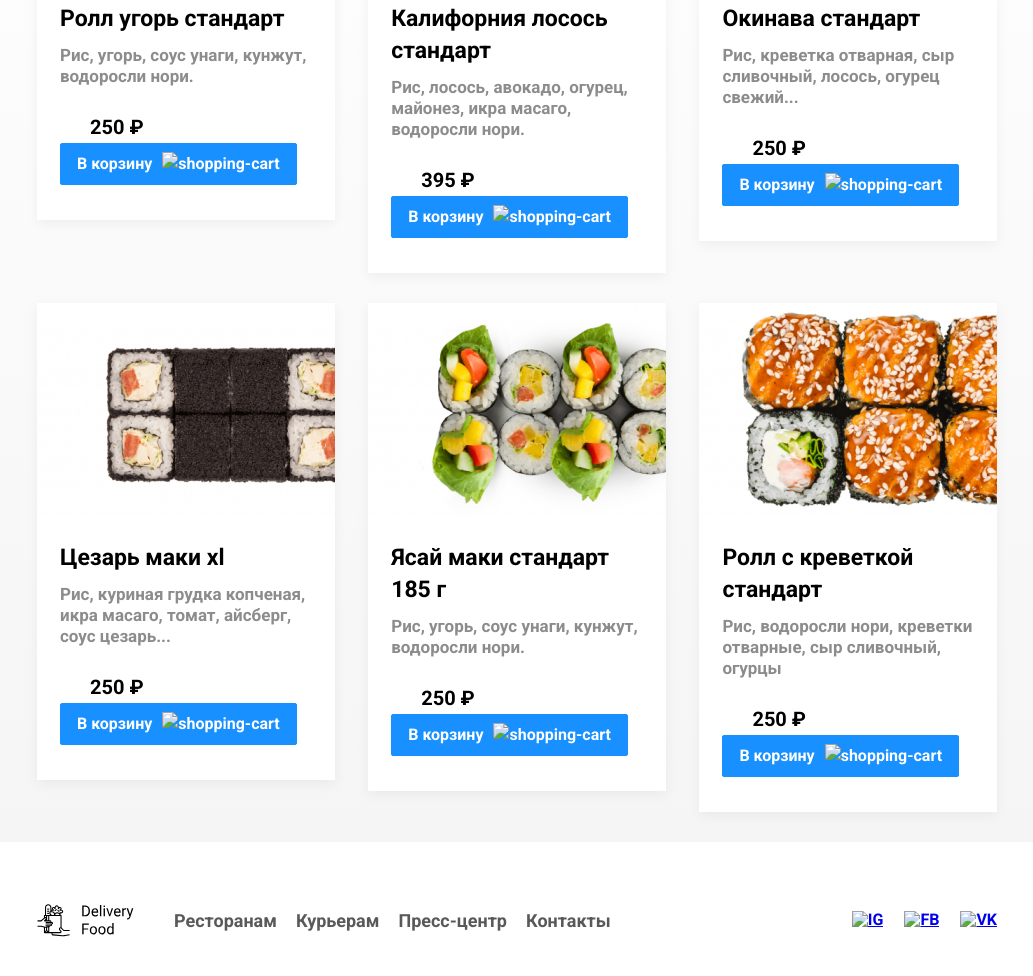
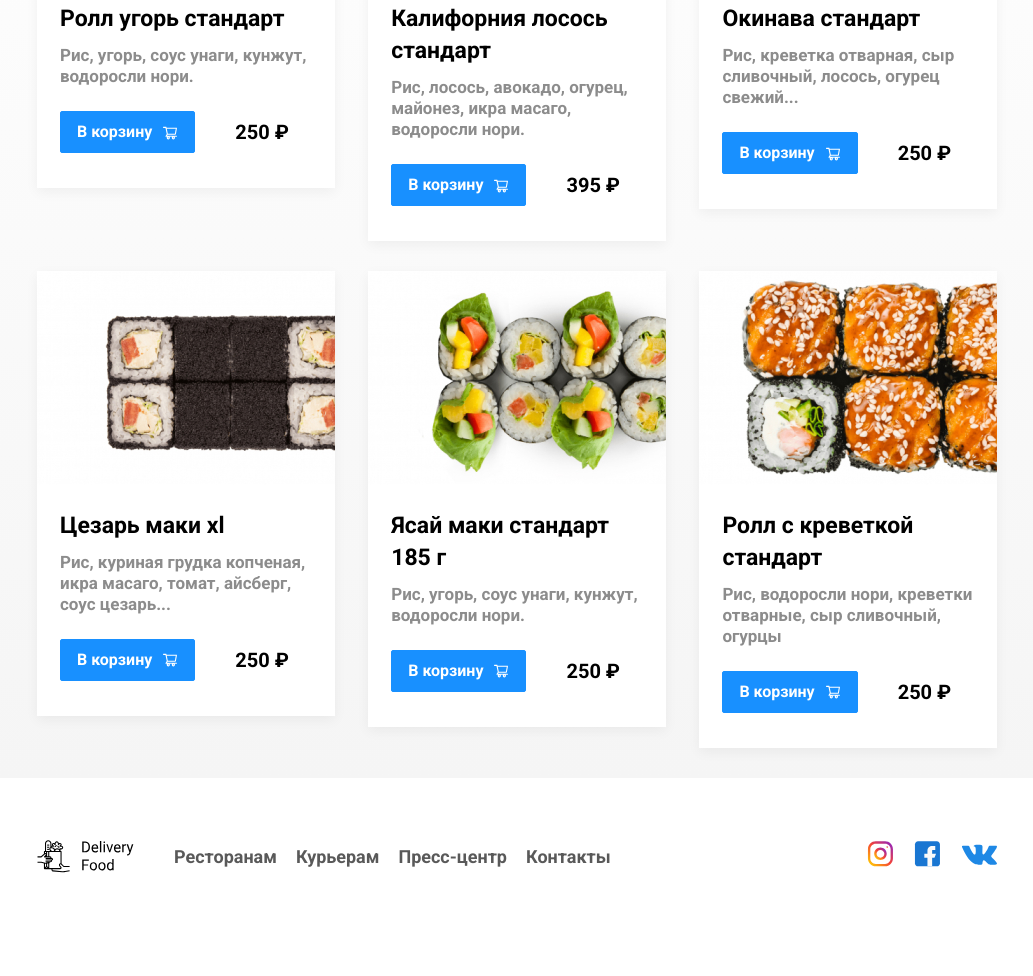
Before and after one commit to avata6/delivery-food-, a plain HTML site: page restaurant.html in a window 1280 px wide. Shown: the part 446-1422 px from the top of the page, without its empty margins (123-1156 px from the left). Drawn offline with Linux system fonts and the light colour scheme; the site is published under a folder, as on GitHub Pages, so addresses that start at the root find nothing.

Commit message:
Update restaurant.html

```diff
--- a/restaurant.html
+++ b/restaurant.html
@@ -15,7 +15,7 @@
       <header class="header">
         <!-- Логотип -->
         <a href="index.html" class="logo" >
-          <img src="/img/logo.svg" alt="Logo" class="Logo" />
+          <img src="img/logo.svg" alt="Logo" class="Logo" />
         </a>
         <input
           type="text"
@@ -40,7 +40,7 @@
           <div class="section-heading">
           <h2 class="section-title">Тануки</h2>
          <div class="card-info">
-         <div class="rating"><img src="/img/star.svg" alt="rating" class="rating-star" > 4.0</div>
+         <div class="rating"><img src="img/star.svg" alt="rating" class="rating-star" > 4.0</div>
          <div class="price">От 1200 ₽</div>
          <div class="category">Море продукты</div>
         </div>
@@ -60,7 +60,7 @@
         <div class="card-buttons">
           <button class="button button-primary">
           <span class="button-card-text">В корзину</span>
-          <img src="/img/shopping-cart.svg" alt="shopping-cart" class="card-button-image" >
+          <img src="img/shopping-cart.svg" alt="shopping-cart" class="card-button-image" >
           </button>
           <strong class="card-price-bold">250 ₽</strong>
         </div>
@@ -81,7 +81,7 @@
         <div class="card-buttons">
           <button class="button button-primary">
           <span class="button-card-text">В корзину</span>
-          <img src="/img/shopping-cart.svg" alt="shopping-cart" class="card-button-image" >
+          <img src="img/shopping-cart.svg" alt="shopping-cart" class="card-button-image" >
           </button>
           <strong class="card-price-bold">395 ₽</strong>
         </div>
@@ -102,7 +102,7 @@
         <div class="card-buttons">
           <button class="button button-primary">
           <span class="button-card-text">В корзину</span>
-          <img src="/img/shopping-cart.svg" alt="shopping-cart" class="card-button-image" >
+          <img src="img/shopping-cart.svg" alt="shopping-cart" class="card-button-image" >
           </button>
           <strong class="card-price-bold">250 ₽</strong>
         </div>
@@ -123,7 +123,7 @@
         <div class="card-buttons">
           <button class="button button-primary">
           <span class="button-card-text">В корзину</span>
-          <img src="/img/shopping-cart.svg" alt="shopping-cart" class="card-button-image" >
+          <img src="img/shopping-cart.svg" alt="shopping-cart" class="card-button-image" >
           </button>
           <strong class="card-price-bold">250 ₽</strong>
         </div>
@@ -144,7 +144,7 @@
         <div class="card-buttons">
           <button class="button button-primary">
           <span class="button-card-text">В корзину</span>
-          <img src="/img/shopping-cart.svg" alt="shopping-cart" class="card-button-image" >
+          <img src="img/shopping-cart.svg" alt="shopping-cart" class="card-button-image" >
           </button>
           <strong class="card-price-bold">250 ₽</strong>
         </div>
@@ -165,7 +165,7 @@
         <div class="card-buttons">
           <button class="button button-primary">
           <span class="button-card-text">В корзину</span>
-          <img src="/img/shopping-cart.svg" alt="shopping-cart" class="card-button-image" >
+          <img src="img/shopping-cart.svg" alt="shopping-cart" class="card-button-image" >
           </button>
           <strong class="card-price-bold">250 ₽</strong>
         </div>
@@ -189,9 +189,9 @@
                 <a href="#" class="footer-link">Контакты</a>
               </nav>
               <div class="social-links">
-                <a href="#" class="social-link"><img src="/img/ig.svg" alt="IG"></a>
-                <a href="#" class="social-link"><img src="/img/fb.svg" alt="FB"></a>
-                <a href="#" class="social-link"><img src="/img/vk.svg" alt="VK"></a>
+                <a href="#" class="social-link"><img src="img/ig.svg" alt="IG"></a>
+                <a href="#" class="social-link"><img src="img/fb.svg" alt="FB"></a>
+                <a href="#" class="social-link"><img src="img/vk.svg" alt="VK"></a>
               </div>
               </div>
             </div>
```
